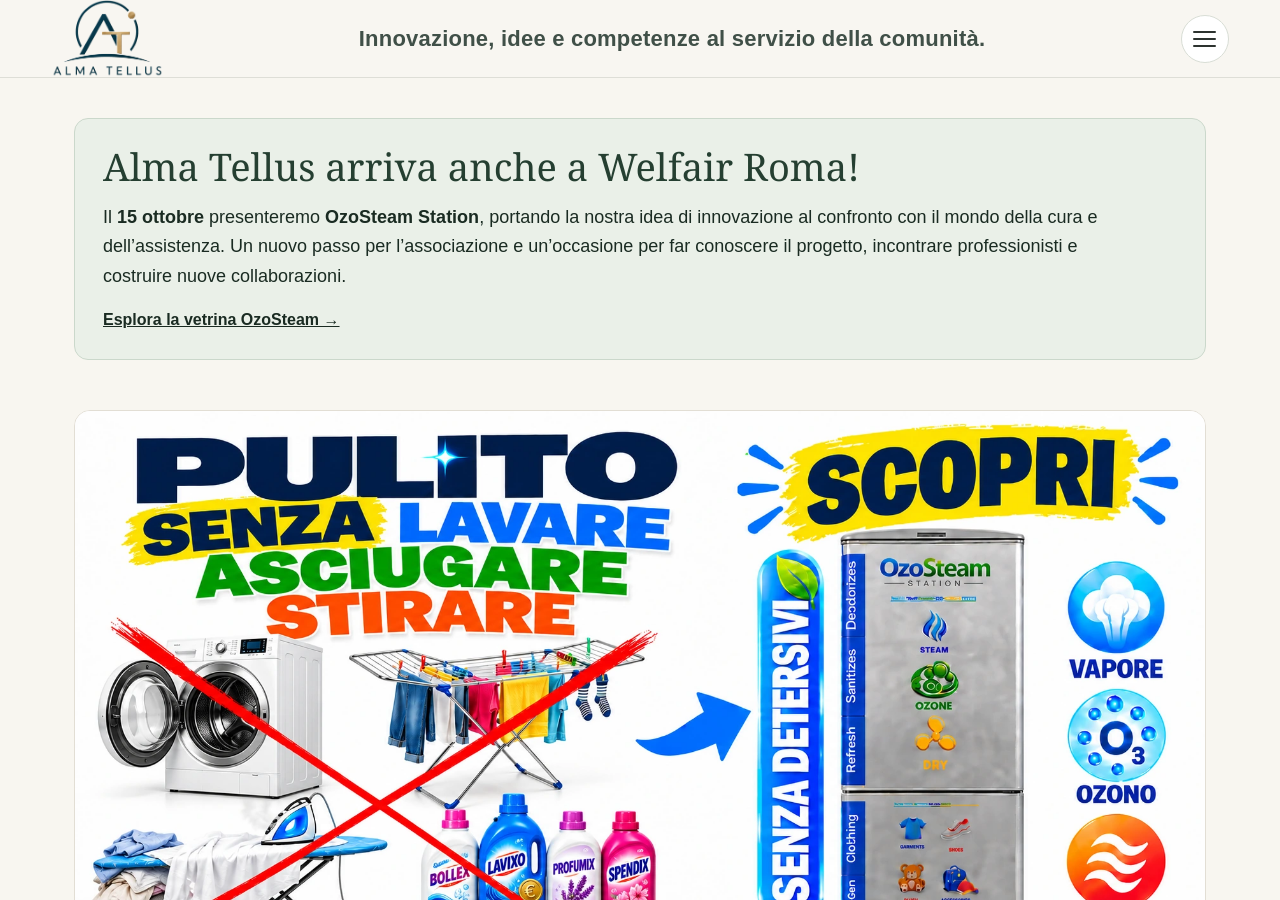
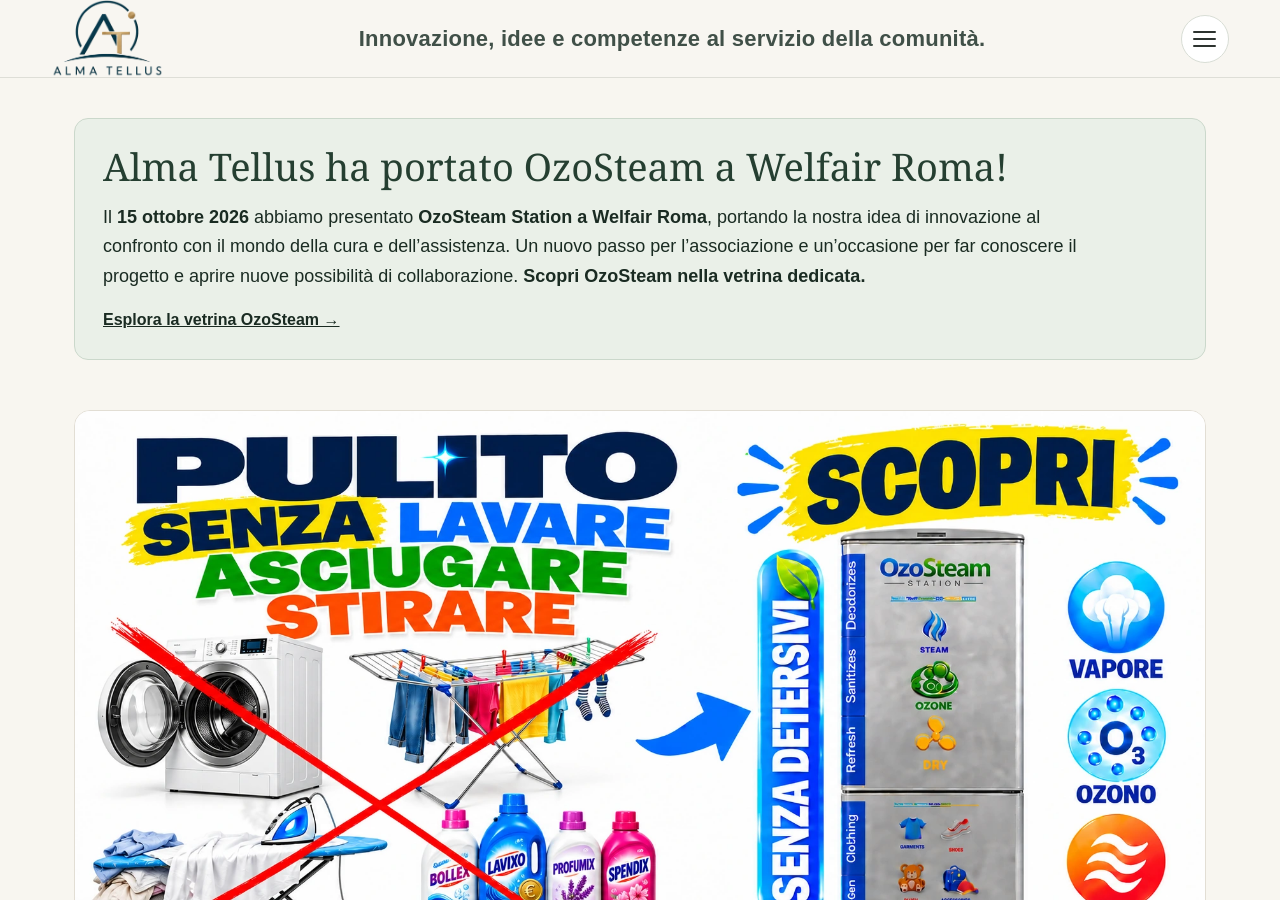
Before and after one commit to almatellus/almatellus.github.io, a Jekyll site: the page built from index.html, in a window 1280 px wide and 900 px high. Built offline with Jekyll 4.4.1, drawn with Linux system fonts in a browser that asks for light colours.

Commit message:
Aggiorna la notizia Welfair dopo la presentazione del 15 ottobre

```diff
--- a/index.html
+++ b/index.html
@@ -52,8 +52,8 @@
 @media(max-width:820px){.alma-new-home .hero{gap:22px}.alma-new-home .hero .hero-copy{display:block}.alma-new-home .hero-copy>.home-audio{margin-top:22px}.alma-new-home .hero .shot{border-radius:12px}}
 .alma-new-home .mfr-proof{margin:4px 0 34px;padding:24px 26px;border:1px solid #e2ded4;border-radius:16px;background:#fff;display:grid;grid-template-columns:minmax(0,1fr) auto;gap:24px;align-items:center}.alma-new-home .mfr-proof .kicker{font-size:11px;letter-spacing:1.5px;color:var(--mute);margin-bottom:7px}.alma-new-home .mfr-proof h2{font-size:30px;margin-bottom:8px}.alma-new-home .mfr-proof p{color:var(--mute);max-width:700px}.alma-new-home .mfr-proof .mfr-date{font-family:Georgia,serif;font-size:24px;white-space:nowrap;text-align:right}.alma-new-home .mfr-proof .mfr-date small{display:block;font:12px Arial;color:var(--mute);margin-top:4px}@media(max-width:820px){.alma-new-home .mfr-proof{grid-template-columns:1fr;padding:20px}.alma-new-home .mfr-proof h2{font-size:27px}.alma-new-home .mfr-proof .mfr-date{text-align:left;font-size:21px;white-space:normal}}.alma-new-home .mfr-official{margin:4px 0 34px}.alma-new-home .mfr-official a{display:block}.alma-new-home .mfr-official img{display:block;width:100%;height:auto;border-radius:10px;border:1px solid #e2ded4}</style><div class="alma-new-home"><div class="wrap"><section class="welfair-news" aria-labelledby="welfair-news-title" style="margin:18px 0 24px;padding:26px 28px;background:#eaf0e8;border:1px solid #cbd8cb;border-radius:14px">
 <a href="{{ '/ozosteam-vetrina.html' | relative_url }}" aria-label="Scopri la vetrina OzoSteam a Welfair Roma" style="display:block;color:inherit;text-decoration:none">
-<h2 id="welfair-news-title" style="font-size:clamp(27px,4.5vw,38px);line-height:1.15;margin-bottom:14px;color:#253f31">Alma Tellus arriva anche a Welfair Roma!</h2>
-<p style="font-size:clamp(16px,2.2vw,18px);line-height:1.65;max-width:1000px">Il <strong>15 ottobre</strong> presenteremo <strong>OzoSteam Station</strong>, portando la nostra idea di innovazione al confronto con il mondo della cura e dell’assistenza. Un nuovo passo per l’associazione e un’occasione per far conoscere il progetto, incontrare professionisti e costruire nuove collaborazioni.</p>
+<h2 id="welfair-news-title" style="font-size:clamp(27px,4.5vw,38px);line-height:1.15;margin-bottom:14px;color:#253f31">Alma Tellus ha portato OzoSteam a Welfair Roma!</h2>
+<p style="font-size:clamp(16px,2.2vw,18px);line-height:1.65;max-width:1000px">Il <strong>15 ottobre 2026</strong> abbiamo presentato <strong>OzoSteam Station a Welfair Roma</strong>, portando la nostra idea di innovazione al confronto con il mondo della cura e dell’assistenza. Un nuovo passo per l’associazione e un’occasione per far conoscere il progetto e aprire nuove possibilità di collaborazione. <strong>Scopri OzoSteam nella vetrina dedicata.</strong></p>
 <p style="margin-top:16px;font-weight:700;text-decoration:underline">Esplora la vetrina OzoSteam →</p>
 </a>
 </section><div class="hero" id="ozosteam">
```
